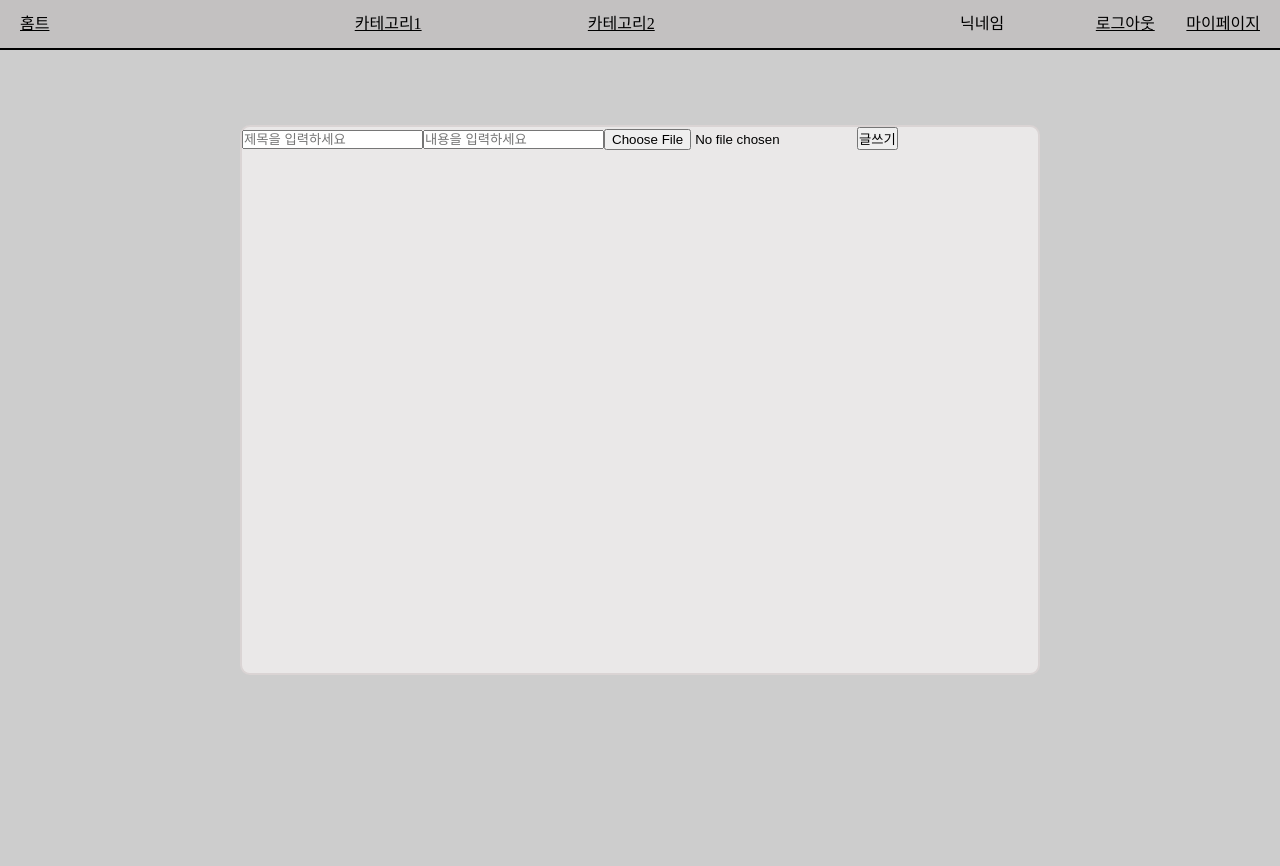
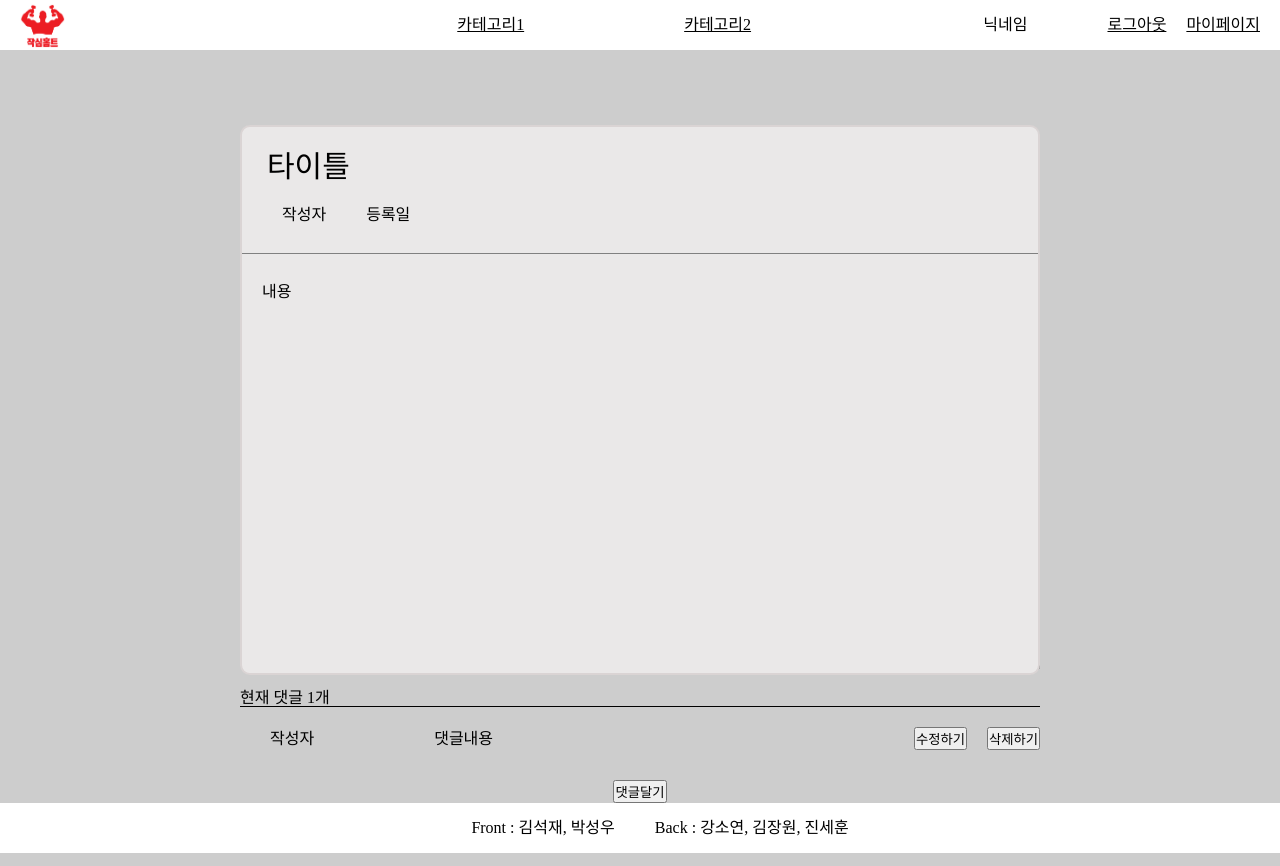
Before and after one commit to miniproject-frontend/frontend-miniproject, a React (Create React App) app: page /view/1 in a window 1280 px wide. Built offline with nearby package versions, Linux system fonts and the light colour scheme.

Commit message:
UI 작업 7~80% 진행, 디테일등 추가작업 필요

```diff
--- a/src/App.js
+++ b/src/App.js
@@ -1,9 +1,11 @@
+import Footer from "./components/Footer/Footer";
 import Header from "./components/Header/Header";
 import Join from "./components/Join/Join";
+import View from "./components/Pages/View";
 import Write from "./components/Pages/Write";
 
 function App() {
-  return <Write />;
+  return <View />;
 }
 
 export default App;
--- /dev/null
+++ b/src/components/Footer/Footer.jsx
@@ -0,0 +1,12 @@
+import React from "react";
+import "./footer.css";
+const Footer = () => {
+  return (
+    <div className="footerBox">
+      <p>Front : 김석재, 박성우</p>
+      <p>Back : 강소연, 김장원, 진세훈</p>
+    </div>
+  );
+};
+
+export default Footer;
--- /dev/null
+++ b/src/components/Footer/footer.css
@@ -0,0 +1,11 @@
+.footerBox {
+  background-color: white;
+  width: 100%;
+  height: 50px;
+  display: flex;
+  align-items: center;
+  justify-content: center;
+}
+.footerBox > p {
+  margin-left: 40px;
+}
--- a/src/components/Header/Header.jsx
+++ b/src/components/Header/Header.jsx
@@ -4,9 +4,7 @@ import "./header.css";
 const Header = () => {
   return (
     <div className="headerBox">
-      <a href="#" className="mainTitle">
-        홈트
-      </a>
+      <img className="logo" src="/HTlogo.png" />
       <div className="categoryBox">
         <a href="#">카테고리1</a> {/* a는 나중에 다 link로 변경*/}
         <a href="#">카테고리2</a>
--- a/src/components/Header/header.css
+++ b/src/components/Header/header.css
@@ -5,9 +5,14 @@
   box-sizing: border-box;
 }
 
+.logo {
+  height: 45px;
+  width: 45px;
+  margin-left: 20px;
+}
+
 .headerBox {
-  border-bottom: 2px solid black;
-  background-color: rgb(195, 193, 193);
+  background-color: white;
   width: 100%;
   height: 50px;
   display: flex;
@@ -21,14 +26,17 @@
 }
 
 .categoryBox {
-  width: 300px;
+  max-width: 100%;
   display: flex;
   align-items: center;
   justify-content: space-between;
 }
+.categoryBox > a {
+  margin-left: 160px;
+}
 
 .rightHeader {
-  width: 300px;
+  max-width: 100%;
   display: inline-block;
   display: flex;
   align-items: center;
@@ -40,3 +48,6 @@
   display: inline-block;
   margin-right: 60px;
 }
+.rightHeader > a {
+  margin-left: 20px;
+}
--- a/src/components/Pages/View.jsx
+++ b/src/components/Pages/View.jsx
@@ -0,0 +1,84 @@
+import React from "react";
+import { useState } from "react";
+import Footer from "../Footer/Footer";
+import Header from "../Header/Header";
+import "./view.css";
+
+const View = () => {
+  const [fixContent, setFixContent] = useState("");
+  const [contentPop, setContentPop] = useState(false);
+  const [fixComment, setFixComment] = useState("");
+  const [commentPop, setCommentPop] = useState(false);
+
+  const contentPopClick = () => {
+    setContentPop(!contentPop);
+  };
+  const commentPopClick = () => {
+    return setCommentPop(!commentPop);
+  };
+  return (
+    <div>
+      <Header />
+      <br></br>
+      <div className="viewHoleBox">
+        <div className="viewBox">
+          <div className="viewTop">
+            <h1>타이틀</h1>
+            <p>작성자</p>
+            <p>등록일</p>
+          </div>
+          <p className="viewContent">내용</p>
+        </div>
+      </div>
+      {/*  */}
+      <div className="viewBtn">
+        <button onClick={contentPopClick}>수정하기</button>
+        <button>삭제하기</button>
+        <button>목록보기</button>
+      </div>
+      {contentPop && (
+        <form className="contentPopInput">
+          <textarea
+            type="text"
+            value={fixContent}
+            onChange={(e) => {
+              return setFixContent(e.target.value);
+            }}
+          ></textarea>
+          <button>수정</button>
+        </form>
+      )}
+      {/*  */}
+      <p className="viewComment">현재 댓글 1개</p>
+      <div className="viewCommentList">
+        <div className="viewCommentListP">
+          <h1>작성자</h1>
+          <p>댓글내용</p>
+        </div>
+        <div className="viewCommentListBtn">
+          <button onClick={commentPopClick}>수정하기</button>
+          <button>삭제하기</button>
+        </div>
+      </div>
+      {commentPop && (
+        <form className="commentPopInput">
+          <input
+            type="text"
+            value={fixComment}
+            onChange={(e) => {
+              return setFixComment(e.target.value);
+            }}
+          ></input>
+          <button>수정</button>
+        </form>
+      )}
+      {/*  */}
+      <div className="commentInput">
+        <button>댓글달기</button>
+      </div>
+      <Footer />
+    </div>
+  );
+};
+
+export default View;
--- a/src/components/Pages/Write.jsx
+++ b/src/components/Pages/Write.jsx
@@ -1,4 +1,5 @@
 import React from "react";
+import Footer from "../Footer/Footer";
 import Header from "../Header/Header";
 import "./write.css";
 
@@ -14,15 +15,16 @@ const Write = () => {
             type="text"
             placeholder="제목을 입력하세요"
           ></input>
-          <input
+          <textarea
             className="contentBox"
             type="text"
             placeholder="내용을 입력하세요"
-          ></input>
+          ></textarea>
           <input className="img" type="file"></input>
           <button className="upButton">글쓰기</button>
         </form>
       </div>
+      <Footer />
     </div>
   );
 };
--- /dev/null
+++ b/src/components/Pages/view.css
@@ -0,0 +1,154 @@
+* {
+  margin: 0;
+  padding: 0;
+  color: #000;
+  box-sizing: border-box;
+}
+
+.viewHoleBox {
+  margin: auto;
+  display: flex;
+  align-items: center;
+  justify-content: center;
+  min-height: 72vh;
+  max-height: 100vh;
+  max-width: 800px;
+}
+
+.viewBox {
+  background-color: rgba(234, 232, 232);
+  border: 2px solid rgba(218, 212, 212);
+  border-radius: 10px;
+  width: 80%;
+  max-width: 800px;
+  height: 80%;
+  max-height: 550px;
+  position: absolute;
+  top: 50%;
+  left: 50%;
+  transform: translate(-50%, -50%);
+}
+
+.viewTop {
+  margin-bottom: 30px;
+  border-bottom: 1px solid gray;
+  padding-bottom: 30px;
+}
+
+.viewTop > h1 {
+  display: block;
+  font-size: 30px;
+  margin: 25px;
+}
+
+.viewTop > p {
+  display: inline;
+  margin-left: 40px;
+}
+
+.viewContent {
+  display: block;
+  margin: 30px 0px 30px 20px;
+  height: 270px;
+  max-height: 100%;
+}
+
+.viewBtn {
+  margin: auto;
+  display: flex;
+  align-items: center;
+  justify-content: right;
+  width: 80%;
+  max-width: 800px;
+}
+.viewBtn > button {
+  margin: 5px 0px 20px 30px;
+}
+
+.viewComment {
+  margin: auto;
+  width: 80%;
+  max-width: 800px;
+  border-bottom: 1px solid black;
+}
+
+.viewCommentList {
+  margin: auto;
+  width: 80%;
+  max-width: 800px;
+  display: flex;
+  align-items: center;
+  justify-content: space-between;
+}
+
+.viewCommentListP {
+  display: flex;
+  text-align: center;
+  justify-content: center;
+  margin-top: 20px;
+  margin-left: 30px;
+}
+
+.viewCommentListP > p {
+  margin-left: 120px;
+}
+
+.viewCommentListBtn {
+  margin-top: 20px;
+}
+
+.viewCommentListBtn > button {
+  margin-left: 20px;
+}
+
+.commentInput {
+  margin-top: 30px;
+  display: flex;
+  text-align: center;
+  justify-content: center;
+}
+
+.contentPopInput {
+  margin: auto;
+  margin-bottom: 20px;
+  display: flex;
+  align-items: center;
+  justify-content: center;
+  width: 80%;
+  max-width: 800px;
+}
+
+.contentPopInput > textarea {
+  border: 0px;
+  border-radius: 5px;
+  height: 70px;
+  width: 90%;
+  max-width: 800px;
+}
+
+.contentPopInput > button {
+  margin-left: 10px;
+}
+
+.commentPopInput {
+  margin: auto;
+  margin-bottom: 20px;
+  display: flex;
+  align-items: center;
+  justify-content: center;
+  width: 80%;
+  max-width: 800px;
+}
+
+.commentPopInput > input {
+  margin-top: 10px;
+  border: 0px;
+  border-radius: 5px;
+  height: 30px;
+  width: 90%;
+  max-width: 800px;
+}
+
+.commentPopInput > button {
+  margin-left: 10px;
+}
--- a/src/components/Pages/write.css
+++ b/src/components/Pages/write.css
@@ -1,3 +1,10 @@
+* {
+  margin: 0;
+  padding: 0;
+  color: #000;
+  box-sizing: border-box;
+}
+
 .uploadBox {
   margin: auto;
   display: flex;
@@ -22,10 +29,35 @@
 }
 
 .titleBox {
+  border: 0px;
+  width: 100%;
+  max-width: 800px;
+  height: 80%;
+  max-height: 70px;
+  margin-bottom: 20px;
 }
 .contentBox {
+  border: 0px;
+  width: 100%;
+  max-width: 800px;
+  height: 80%;
+  max-height: 270px;
+  margin-bottom: 20px;
 }
 .img {
+  display: block;
+  margin-bottom: 40px;
 }
 .upButton {
+  margin-top: 15px;
+  width: 100%;
+  height: 45px;
+  font-size: 16px;
+  border: none;
+  margin-bottom: 40px;
+  cursor: pointer;
 }
+
+.upButton:active {
+  background: #cdcdcd;
+}
```
Also changed, not shown: public/HTlogo.png (added).
